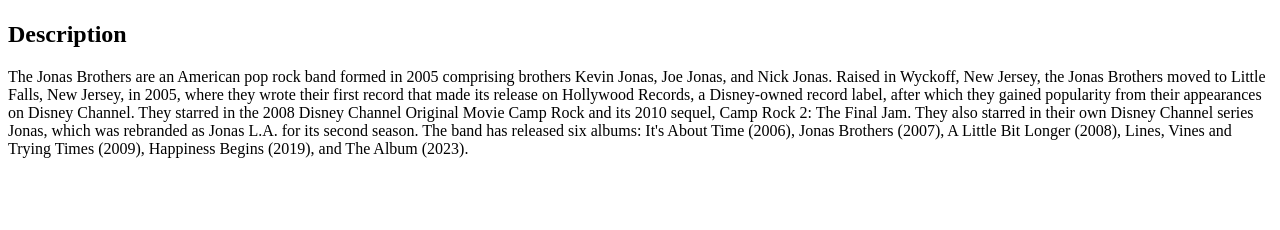
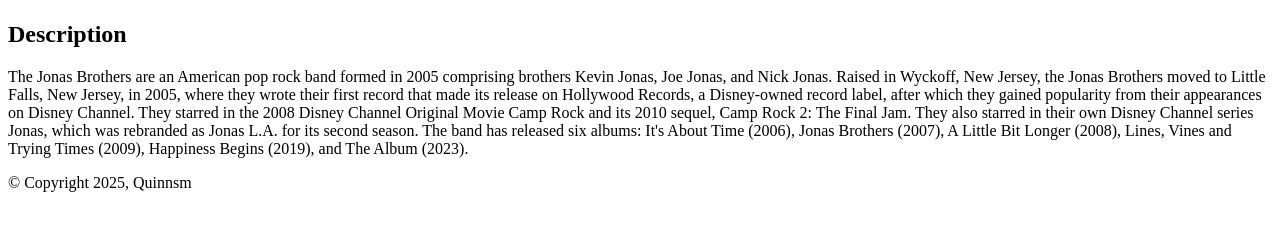
Before and after one commit to quinnsm97/Coder-academy, a plain HTML site: page index.html in a window 1280 px wide. Shown: the part 292-522 px from the top of the page. Drawn offline with Linux system fonts and the light colour scheme.

Commit message:
added copyright footer to each page

```diff
--- a/index.html
+++ b/index.html
@@ -20,6 +20,8 @@
     <h2>Description</h2>
     <p>The Jonas Brothers are an American pop rock band formed in 2005 comprising brothers Kevin Jonas, Joe Jonas, and Nick Jonas. Raised in Wyckoff, New Jersey, the Jonas Brothers moved to Little Falls, New Jersey, in 2005, where they wrote their first record that made its release on Hollywood Records, a Disney-owned record label, after which they gained popularity from their appearances on Disney Channel. They starred in the 2008 Disney Channel Original Movie Camp Rock and its 2010 sequel, Camp Rock 2: The Final Jam. They also starred in their own Disney Channel series Jonas, which was rebranded as Jonas L.A. for its second season. The band has released six albums: It's About Time (2006), Jonas Brothers (2007), A Little Bit Longer (2008), Lines, Vines and Trying Times (2009), Happiness Begins (2019), and The Album (2023).</p>
 
+    &#169; Copyright 2025, Quinnsm
+
 
 </body>
 </html>
```
Also changed, not shown: biography.html (+3 -0 lines), discography.html (+2 -0 lines).
